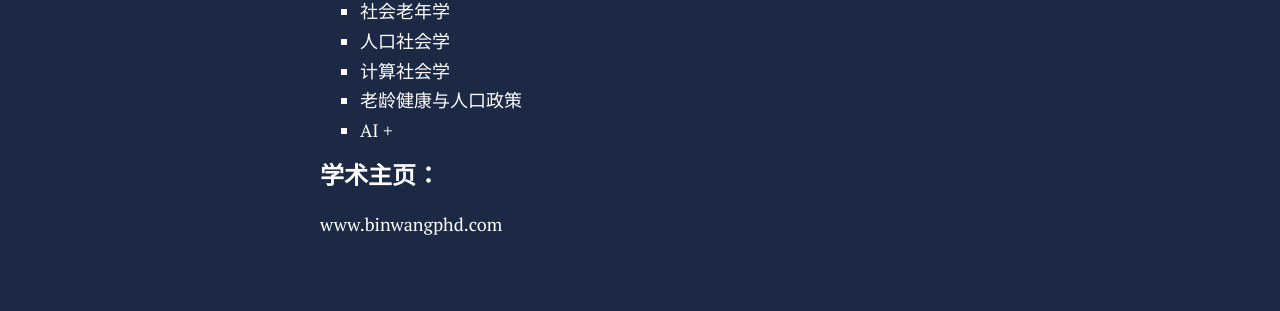
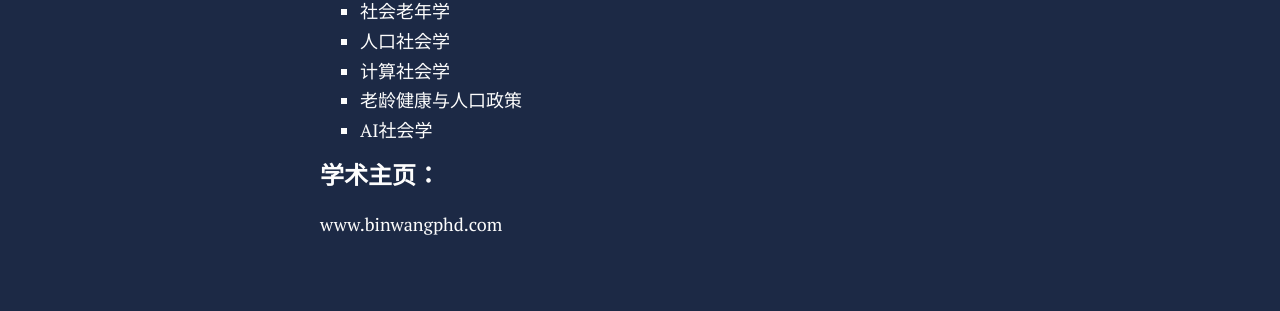
Before and after one commit to bwPhD/bwPhD.github.io, a Jekyll site: the page built from index.md, in a window 1280 px wide. Shown: the part 658-969 px from the top of the page. Built offline with Jekyll 4.4.1, drawn with Linux system fonts in a browser that asks for light colours; nearby versions of some CDN libraries; comment, search, counter and statistics services are not loaded; a style sheet for code colours, icons or effects is not loaded; our own code applies the rules of GitHub Pages for plain Markdown files.

Commit message:
Update index.md

```diff
--- a/index.md
+++ b/index.md
@@ -23,7 +23,7 @@ layout: page
 - 人口社会学
 - 计算社会学
 - 老龄健康与人口政策
-- AI +
+- AI社会学
 
 ---
 
```
